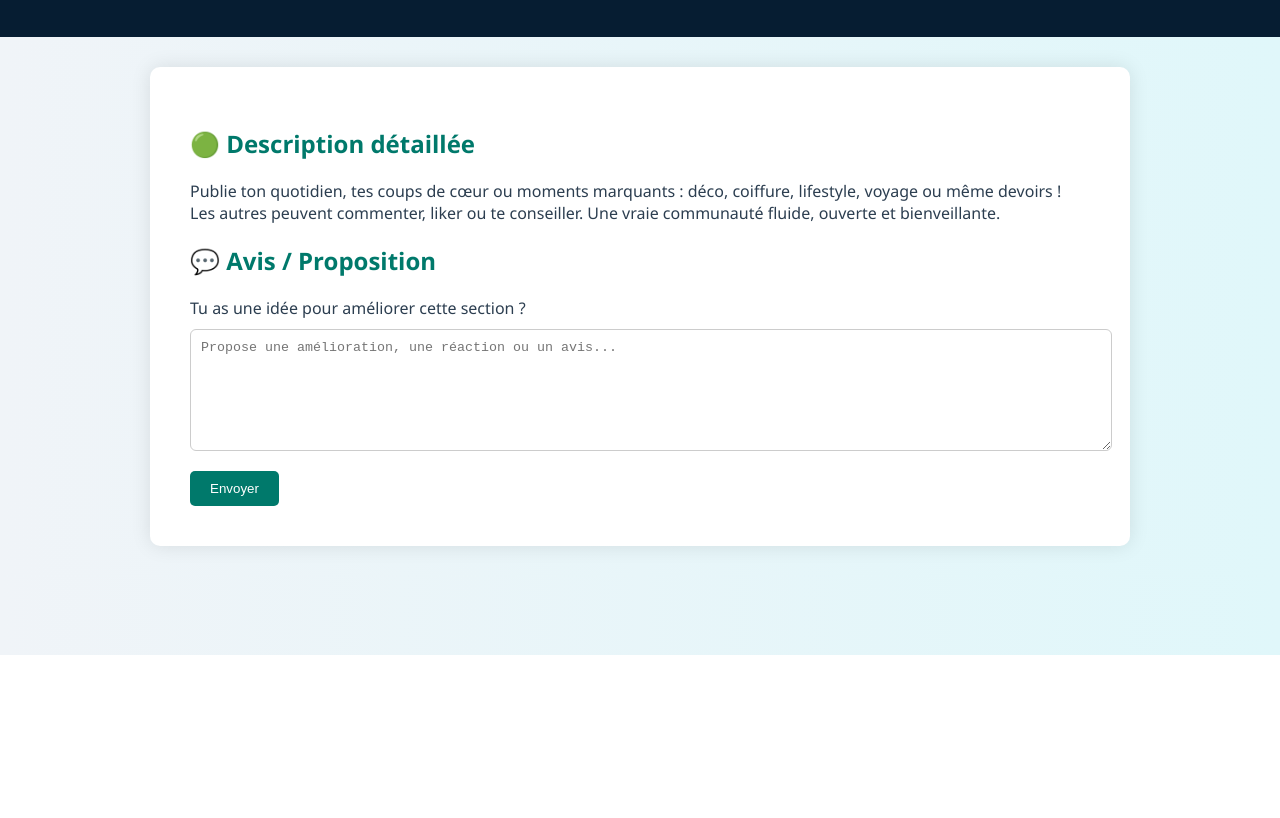
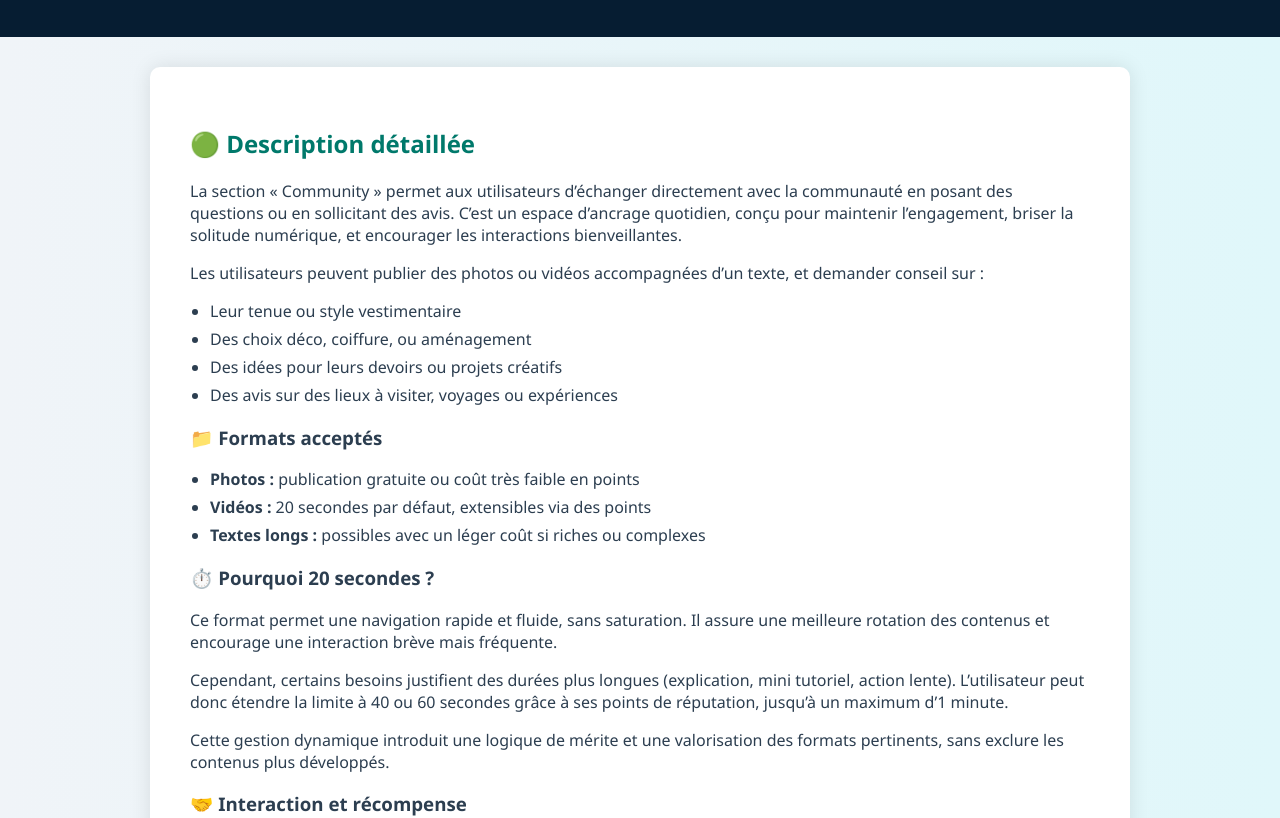
Before and after one commit to nerelya/nerelya.github.io, a plain HTML site: page community.html in a window 1280 px wide. Shown: the part 145-963 px from the top of the page. Before the commit the page ends 800 px from the top, so only its background shows below. Drawn offline with Linux system fonts and the light colour scheme.

Commit message:
Update community.html

```diff
--- a/community.html
+++ b/community.html
@@ -37,6 +37,12 @@
         h2 {
             color: #00796b;
         }
+        ul {
+            padding-left: 20px;
+        }
+        li {
+            margin-bottom: 6px;
+        }
         textarea {
             width: 100%;
             height: 100px;
@@ -66,10 +72,34 @@
 <main>
     <section>
         <h2>🟢 Description détaillée</h2>
-        <p>
-            Publie ton quotidien, tes coups de cœur ou moments marquants : déco, coiffure, lifestyle, voyage ou même devoirs !
-            Les autres peuvent commenter, liker ou te conseiller. Une vraie communauté fluide, ouverte et bienveillante.
-        </p>
+        <p>La section « Community » permet aux utilisateurs d’échanger directement avec la communauté en posant des questions ou en sollicitant des avis. C’est un espace d’ancrage quotidien, conçu pour maintenir l’engagement, briser la solitude numérique, et encourager les interactions bienveillantes.</p>
+
+        <p>Les utilisateurs peuvent publier des photos ou vidéos accompagnées d’un texte, et demander conseil sur :</p>
+        <ul>
+            <li>Leur tenue ou style vestimentaire</li>
+            <li>Des choix déco, coiffure, ou aménagement</li>
+            <li>Des idées pour leurs devoirs ou projets créatifs</li>
+            <li>Des avis sur des lieux à visiter, voyages ou expériences</li>
+        </ul>
+
+        <h3>📁 Formats acceptés</h3>
+        <ul>
+            <li><strong>Photos :</strong> publication gratuite ou coût très faible en points</li>
+            <li><strong>Vidéos :</strong> 20 secondes par défaut, extensibles via des points</li>
+            <li><strong>Textes longs :</strong> possibles avec un léger coût si riches ou complexes</li>
+        </ul>
+
+        <h3>⏱️ Pourquoi 20 secondes ?</h3>
+        <p>Ce format permet une navigation rapide et fluide, sans saturation. Il assure une meilleure rotation des contenus et encourage une interaction brève mais fréquente.</p>
+
+        <p>Cependant, certains besoins justifient des durées plus longues (explication, mini tutoriel, action lente). L’utilisateur peut donc étendre la limite à 40 ou 60 secondes grâce à ses points de réputation, jusqu’à un maximum d’1 minute.</p>
+
+        <p>Cette gestion dynamique introduit une logique de mérite et une valorisation des formats pertinents, sans exclure les contenus plus développés.</p>
+
+        <h3>🤝 Interaction et récompense</h3>
+        <p>Les réponses de la communauté peuvent être libres ou soumises à un vote rapide. Les meilleures réponses reçoivent des points. Cela favorise la participation active et valorise l’entraide.</p>
+
+        <p>La section Community est conçue pour s’adapter à tous types d’usages : passifs, expressifs, créatifs ou simplement curieux.</p>
     </section>
 
     <section>
```
